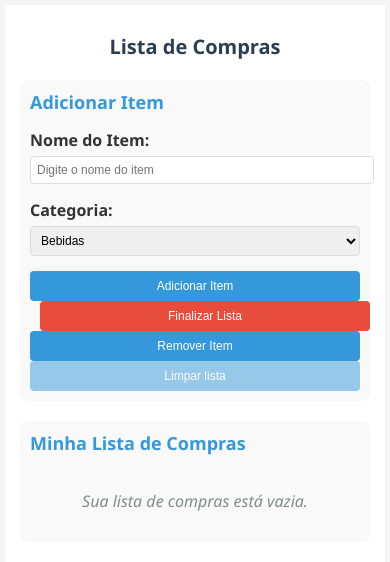
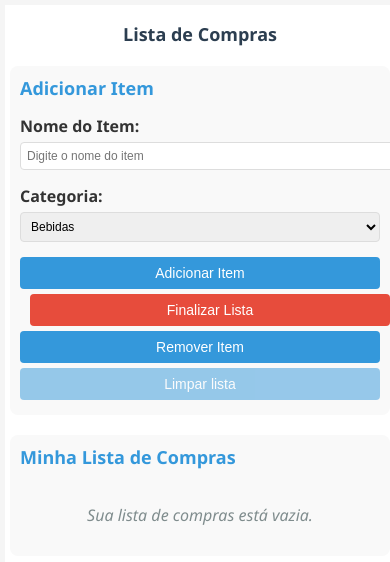
Before and after one commit to oruamcruz/lista-de-compras, a plain HTML site: page index.html in a window 390 px wide. Drawn offline with Linux system fonts and the light colour scheme.

Commit message:
style.css responsivo melhorado

```diff
--- a/styles/style.css
+++ b/styles/style.css
@@ -109,11 +109,12 @@ button:hover {
 /* Media Queries para Responsividade */
 @media screen and (max-width: 768px) {
     body {
+        width: 100%;
         padding: 10px;
     }
 
     .container {
-        padding: 20px;
+        padding: 10px;
         border-radius: 0;
         box-shadow: none;
     }
@@ -143,6 +144,9 @@ button:hover {
     button {
         padding: 10px 15px;
         font-size: 14px;
+        width: auto;
+        display: block;
+        margin: 5px auto;
     }
 
     .category {
@@ -169,11 +173,11 @@ button:hover {
     }
 
     .container {
-        padding: 15px;
+        padding: 5px;
     }
 
     h1 {
-        font-size: 20px;
+        font-size: 18px;
     }
 
     .add-item,
@@ -195,6 +199,8 @@ button:hover {
     button {
         padding: 8px 12px;
         font-size: 12px;
+        width: 100%;
+        font-size: 14px;
     }
 
     .category h3 {
```
